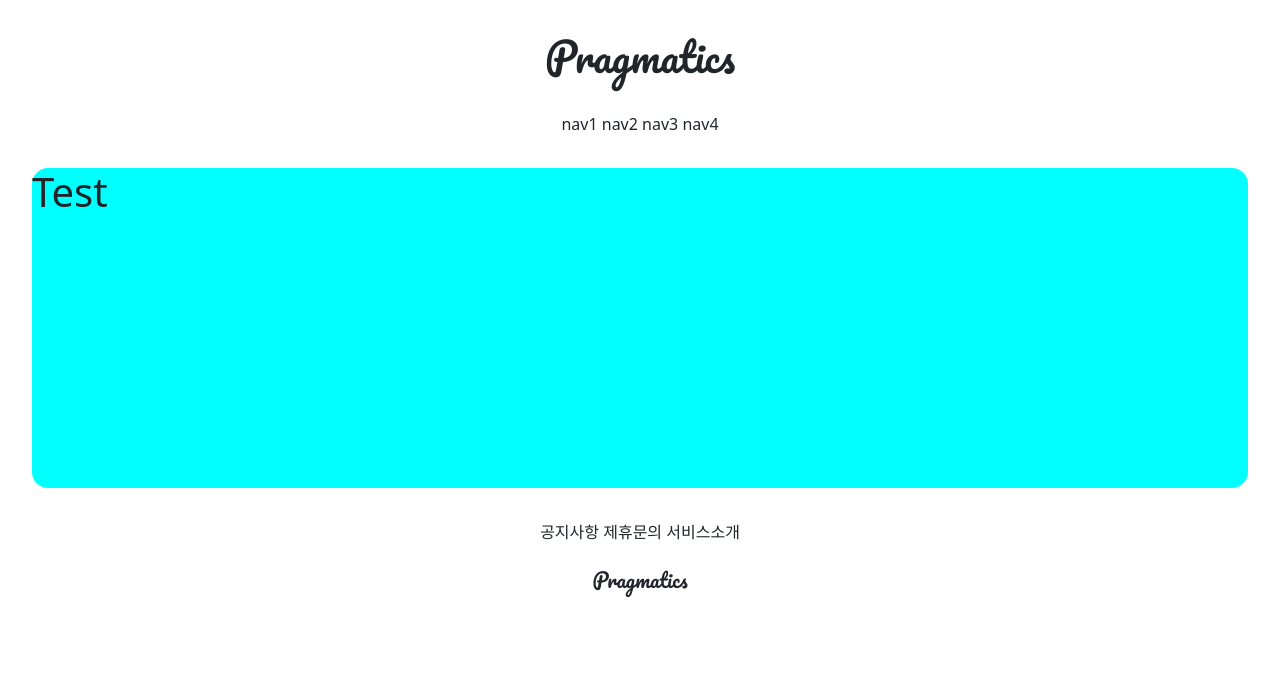
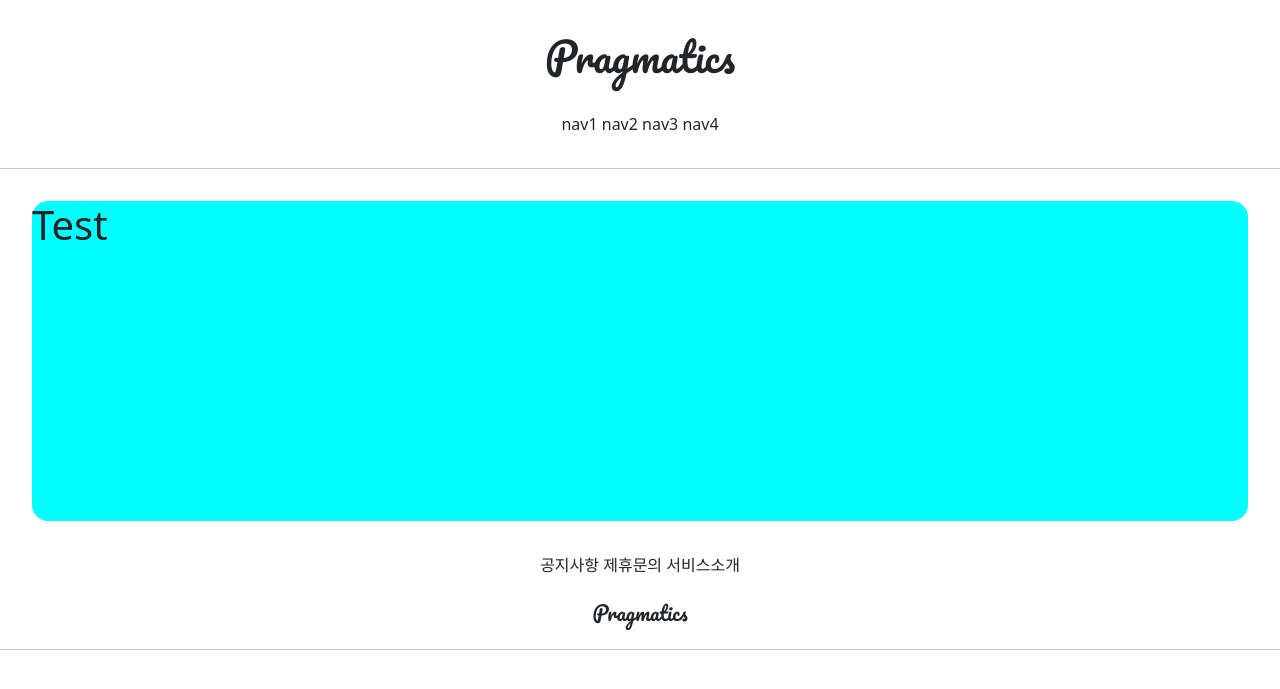
Before and after one commit to namvandy/gi_webapplication, a Django app: page /accounts/hello_world/ in a window 1280 px wide. Shown: the top 689 px of the page. Run offline with Django 3.2, Linux system fonts and the light colour scheme; parts of the project's set-up code (start-up, migrations or seed data) failed here and were passed over.

Commit message:
7/6 second commit

```diff
--- a/gi_webapplication/settings.py
+++ b/gi_webapplication/settings.py
@@ -132,6 +132,9 @@ USE_TZ = True
 # https://docs.djangoproject.com/en/3.2/howto/static-files/
 
 STATIC_URL = '/static/'
+STATICFILES_DIRS = [
+    BASE_DIR / "static",
+]
 
 # Default primary key field type
 # https://docs.djangoproject.com/en/3.2/ref/settings/#default-auto-field
--- /dev/null
+++ b/static/base.css
@@ -0,0 +1,13 @@
+.pragmatic_header_logo{
+    margin: 2rem 0;
+    font-family: 'Pacifico', cursive;
+}
+.pragmatic_hearder_button{
+    margin-bottom: 2rem;
+}
+.pragmatic_footer_logo{
+    margin : 1.5rem 0;font-family: 'Pacifico', cursive;
+}
+.pragmatic_footer_button{
+    margin-top: 1.5rem;
+}
--- a/templates/base.html
+++ b/templates/base.html
@@ -5,11 +5,14 @@
 
 {% include 'header.html' %}
 
+<hr>
+
 {% block content %}
 {% endblock %}
 
 {% include 'footer.html' %}
 
+<hr>
 
 </body>
 </html>
--- a/templates/footer.html
+++ b/templates/footer.html
@@ -1,10 +1,10 @@
 <div style="text-align: center">
-    <div style="margin-top: 1.5rem">
+    <div class="pragmatic_footer_button">
         <span>공지사항</span>
         <span>제휴문의</span>
         <span>서비스소개</span>
     </div>
-    <div style="margin : 1.5rem 0;font-family: 'Pacifico', cursive;">
+    <div class="pragmatic_footer_logo">
         <h5>Pragmatics</h5>
     </div>
 
--- a/templates/head.html
+++ b/templates/head.html
@@ -1,3 +1,4 @@
+{% load static %}
 <head>
     <meta charset="UTF-8">
     <title>Title</title>
@@ -10,4 +11,6 @@
     <link rel="preconnect" href="https://fonts.gstatic.com" crossorigin>
     <link href="https://fonts.googleapis.com/css2?family=Pacifico&display=swap" rel="stylesheet">
 
+{# static files link/base.css 파일 불러오기 #}
+    <link rel="stylesheet" type="text/css" href="{% static 'base.css' %}">
 </head>
--- a/templates/header.html
+++ b/templates/header.html
@@ -1,8 +1,8 @@
 <div style="text-align: center">
-    <div style="margin: 2rem 0;font-family: 'Pacifico', cursive;">
+    <div class="pragmatic_header_logo">
         <h1>Pragmatics</h1>
     </div>
-    <div style = "margin-bottom: 2rem">
+    <div class="pragmatic_hearder_button">
         <span>nav1</span>
         <span>nav2</span>
         <span>nav3</span>
```
